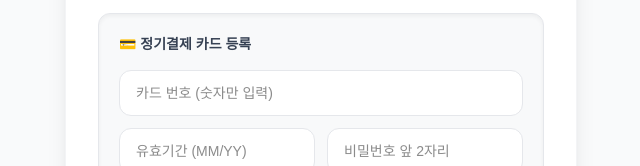
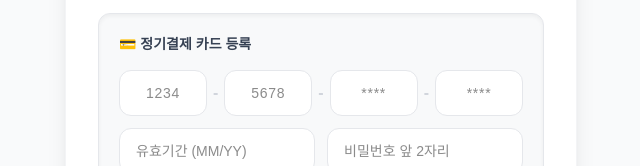
Before and after one commit to hannune-s/nao3, a Next.js app: page /register in a window 1280 px wide. Shown: the part 1435-1601 px from the top of the page, without its empty margins (319-959 px from the left). Built offline with nearby package versions, Linux system fonts and the light colour scheme; no server answers.

Commit message:
style: split card number input into 4 fields with password masking for security

```diff
--- a/src/app/register/page.tsx
+++ b/src/app/register/page.tsx
@@ -272,10 +272,15 @@ export default function RegisterPage() {
                 💳 정기결제 카드 등록
               </h4>
               <div className="flex flex-col gap-3">
-                <input
-                  type="text" placeholder="카드 번호 (숫자만 입력)" maxLength={16}
-                  className="w-full border border-gray-200 rounded-xl px-4 py-3 text-sm focus:outline-none focus:ring-2 focus:ring-[#5F0080] bg-white"
-                />
+                <div className="flex items-center gap-1.5">
+                  <input type="text" maxLength={4} placeholder="1234" className="w-1/4 border border-gray-200 rounded-xl px-2 py-3 text-center text-sm focus:outline-none focus:ring-2 focus:ring-[#5F0080] bg-white tracking-wider" />
+                  <span className="text-gray-300 font-bold">-</span>
+                  <input type="text" maxLength={4} placeholder="5678" className="w-1/4 border border-gray-200 rounded-xl px-2 py-3 text-center text-sm focus:outline-none focus:ring-2 focus:ring-[#5F0080] bg-white tracking-wider" />
+                  <span className="text-gray-300 font-bold">-</span>
+                  <input type="password" maxLength={4} placeholder="****" className="w-1/4 border border-gray-200 rounded-xl px-2 py-3 text-center text-sm focus:outline-none focus:ring-2 focus:ring-[#5F0080] bg-white tracking-wider" />
+                  <span className="text-gray-300 font-bold">-</span>
+                  <input type="password" maxLength={4} placeholder="****" className="w-1/4 border border-gray-200 rounded-xl px-2 py-3 text-center text-sm focus:outline-none focus:ring-2 focus:ring-[#5F0080] bg-white tracking-wider" />
+                </div>
                 <div className="flex gap-3">
                   <input
                     type="text" placeholder="유효기간 (MM/YY)" maxLength={5}
```
